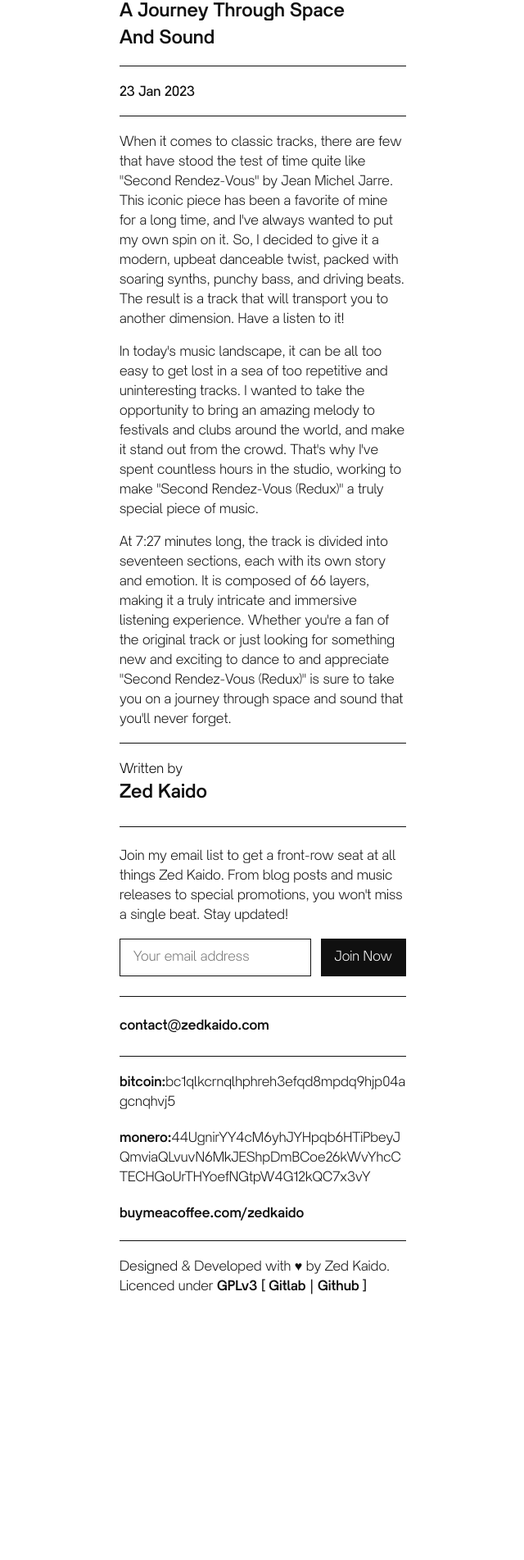
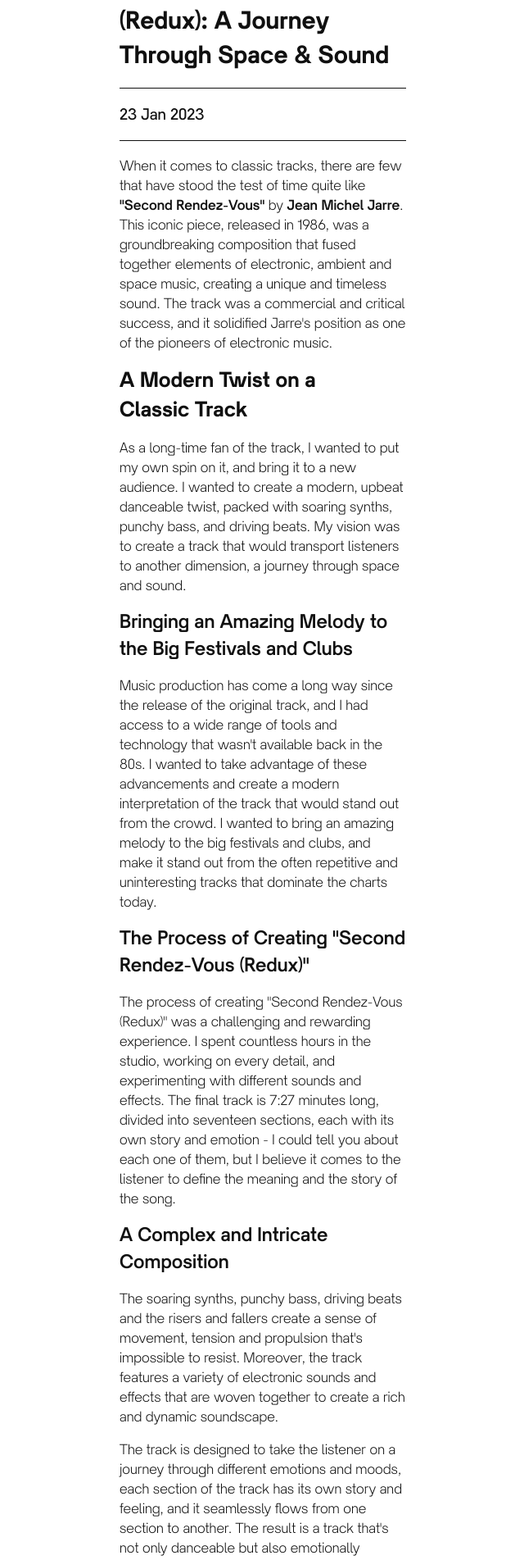
Before and after one commit to zedkaido/website, a SvelteKit app: page /blog/second-rendez-vous-redux in a window 1280 px wide. Shown: the part 879-2782 px from the top of the page at 82% size, without its empty margins (319-959 px from the left). Before the commit the page ends 2497 px from the top, so only its background shows below. Built offline with nearby package versions, Linux system fonts and the light colour scheme.

Commit message:
update design & blog post (rendez-vous)

```diff
--- a/src/app.css
+++ b/src/app.css
@@ -70,14 +70,14 @@
 }
 
 h1 {
-	font-size: 44px;
+	font-size: 28px;
 	font-weight: 100;
 	font-family: var(--bold-font);
 	margin-bottom: 16px;
 }
 
 h2 {
-	font-size: 28px;
+	font-size: 24px;
 	font-weight: 100;
 	font-family: var(--bold-font);
 	margin-bottom: 16px;
@@ -91,14 +91,21 @@
 }
 
 h4 {
-	font-size: 17px;
+	font-size: 20px;
 	font-weight: 100;
 	font-family: var(--medium-font);
 	margin-bottom: 16px;
 }
 
 h5 {
-	font-size: 16px;
+	font-size: 18px;
+	font-weight: 100;
+	font-family: var(--medium-font);
+	margin-bottom: 16px;
+}
+
+h6 {
+ 	font-size: 16px;
 	font-weight: 100;
 	font-family: var(--medium-font);
 	margin-bottom: 16px;
@@ -136,7 +143,7 @@
 	border-bottom: 1px solid var(--secondary-color);
 }
 
-.header h4 {
+.header * {
 	margin: 0;
 	font-family: var(--light-font);
 }
--- a/src/routes/blog/+page.svelte
+++ b/src/routes/blog/+page.svelte
@@ -12,7 +12,7 @@
 </script>
 
 <div class="header">
-    <h4>Reading about music is almost as good as listening to it, almost.</h4>
+    <h5>Reading about music is almost as good as listening to it, almost.</h5>
 </div>
 <div class="spacer"/>
 
--- a/src/routes/blog/second-rendez-vous-redux/+page.svelte
+++ b/src/routes/blog/second-rendez-vous-redux/+page.svelte
@@ -14,16 +14,44 @@
     formattedDate="23 Jan 2023"
     >
     <div id="title" slot="title">
-        <h3>Second Rendez-Vous (Redux):<br/> A Journey Through Space<br/> And Sound</h3>
+        <h1>Second Rendez-Vous (Redux): A Journey<br/>Through Space & Sound</h1>
     </div>
     <div slot="content">
-        <p>When it comes to classic tracks, there are few that have stood the test of time quite like "Second Rendez-Vous" by Jean Michel Jarre. This iconic piece has been a favorite of mine for a long time, and I've always wanted to put my own spin on it. So, I decided to give it a modern, upbeat danceable twist, packed with soaring synths, punchy bass, and driving beats. The result is a track that will transport you to another dimension. Have a listen to it!
+        <p>
+            When it comes to classic tracks, there are few that have stood the test of time quite like <a href="https://open.spotify.com/track/31OX2Wq5revTT0UzpwPJtG?si=b6f1e1ac81a14b0e">"Second Rendez-Vous"</a> by <a href="https://jeanmicheljarre.com/">Jean Michel Jarre</a>. This iconic piece, released in 1986, was a groundbreaking composition that fused together elements of electronic, ambient and space music, creating a unique and timeless sound. The track was a commercial and critical success, and it solidified Jarre's position as one of the pioneers of electronic music.
         </p>
 
-        <p>In today's music landscape, it can be all too easy to get lost in a sea of too repetitive and uninteresting tracks. I wanted to take the opportunity to bring an amazing melody to festivals and clubs around the world, and make it stand out from the crowd. That's why I've spent countless hours in the studio, working to make "Second Rendez-Vous (Redux)" a truly special piece of music.
+        <h2>A Modern Twist on a<br/> Classic Track</h2>
+        <p>
+            As a long-time fan of the track, I wanted to put my own spin on it, and bring it to a new audience. I wanted to create a modern, upbeat danceable twist, packed with soaring synths, punchy bass, and driving beats. My vision was to create a track that would transport listeners to another dimension, a journey through space and sound.
         </p>
 
-        <p>At 7:27 minutes long, the track is divided into seventeen sections, each with its own story and emotion. It is composed of 66 layers, making it a truly intricate and immersive listening experience. Whether you're a fan of the original track or just looking for something new and exciting to dance to and appreciate "Second Rendez-Vous (Redux)" is sure to take you on a journey through space and sound that you'll never forget.
+        <h3>Bringing an Amazing Melody to the Big Festivals and Clubs</h3>
+        <p>
+            Music production has come a long way since the release of the original track, and I had access to a wide range of tools and technology that wasn't available back in the 80s. I wanted to take advantage of these advancements and create a modern interpretation of the track that would stand out from the crowd. I wanted to bring an amazing melody to the big festivals and clubs, and make it stand out from the often repetitive and uninteresting tracks that dominate the charts today.
+        </p>
+
+        <h3>The Process of Creating "Second Rendez-Vous (Redux)"</h3>
+        <p>
+            The process of creating "Second Rendez-Vous (Redux)" was a challenging and rewarding experience. I spent countless hours in the studio, working on every detail, and experimenting with different sounds and effects. The final track is 7:27 minutes long, divided into seventeen sections, each with its own story and emotion - I could tell you about each one of them, but I believe it comes to the listener to define the meaning and the story of the song.
+        </p>
+
+        <h3>A Complex and Intricate Composition</h3>
+        <p>
+            The soaring synths, punchy bass, driving beats and the risers and fallers create a sense of movement, tension and propulsion that's impossible to resist. Moreover, the track features a variety of electronic sounds and effects that are woven together to create a rich and dynamic soundscape.
+        </p>
+
+        <p>
+            The track is designed to take the listener on a journey through different emotions and moods, each section of the track has its own story and feeling, and it seamlessly flows from one section to another. The result is a track that's not only danceable but also emotionally engaging and thought-provoking.
+        </p>
+
+        <p>
+            The track features 66 layers, making it a truly intricate and immersive composition. Each layer adds something unique to the track, and it's designed to be listened to multiple times, revealing new elements and details with each listen. The track is not only a feast for the ears but also for the mind, it's a track that I believe will keep you engaged and interested for a long time.
+        </p>
+
+        <h2>Experience the Track in Style with Limited-Edition Merchandise</h2>
+        <p>
+            In addition to the release of "Second Rendez-Vous (Redux)", I am super excited to unveil my limited-edition line of merchandise designed specifically for this release. From exclusive t-shirts and backpacks to tumblers and other accessories featuring mesmerizing patterns of the track cover, each item is designed to be a stylish and functional accessory for any music lover. Whether you're heading to a festival, hitting the club, or just hanging out with friends, this merchandise will help you rep your love for the track in style. The merchandise is designed to perfectly capture the spirit of the track, and it's a great way to show your support and appreciation for the music. You can find it <a href="/merch">here</a>!
         </p>
     </div>
 </PostTemplate>
--- a/src/routes/events/+page.svelte
+++ b/src/routes/events/+page.svelte
@@ -32,7 +32,7 @@
 
 <section>
     <div class="header">
-        <h4>Get ready to dance your socks off at my upcoming events!</h4>
+        <h5>Get ready to dance your socks off at my upcoming events!</h5>
     </div>
     <div class="spacer">
     </div>
--- a/src/routes/merch/+page.svelte
+++ b/src/routes/merch/+page.svelte
@@ -37,7 +37,7 @@
 </script>
 
 <div class="header">
-    <h4>Add some beats to that look! It's music to everyone's eyes!</h4>
+    <h5>Add some beats to that look! It's music to everyone's eyes!</h5>
 </div>
 
 <div class="spacer"></div>
--- a/src/routes/music/+page.svelte
+++ b/src/routes/music/+page.svelte
@@ -8,7 +8,7 @@
 
 <section>
     <div class="header">
-        <h4>Life is a symphony! Turn up the volume!</h4>
+        <h5>Life is a symphony! Turn up the volume!</h5>
     </div>
     <div class="spacer"/>
     <h1>Latest Release</h1>
@@ -28,7 +28,7 @@
     <li>*</li>
     <div class="spacer"/>
     <p>If you are a DJ and have no means to buy it, send me a DM or an email, and I will send the .wav over to you!</p>
-    <p>Also make sure to checkou the merch I have designed specifally for this release. It's amazing! <a href="/merch">[Merch]</a></p>
+    <p>On top of that, check out the exclusive <a href="merch">"Rendez-Vous" Merch</a> designed specifally for this release - It's amazing!</p>
 </section>
 
 <style>
```
